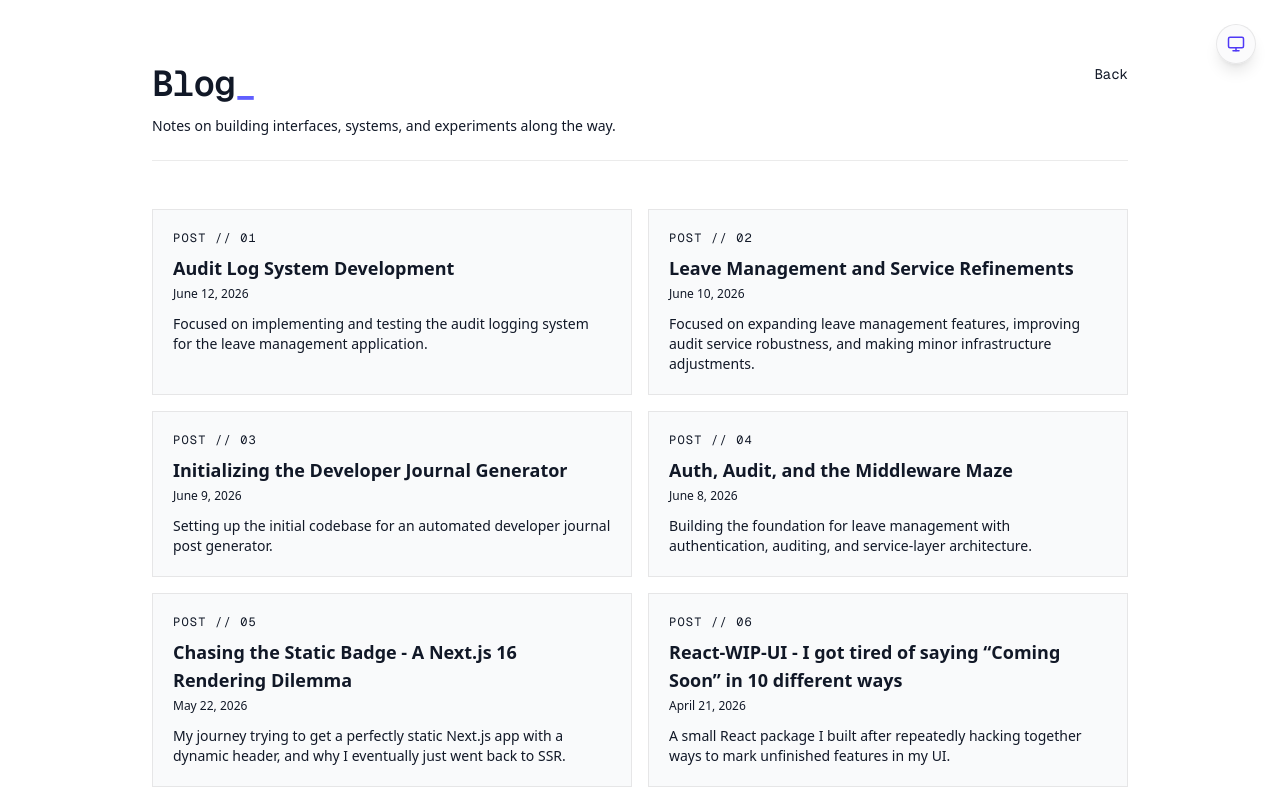
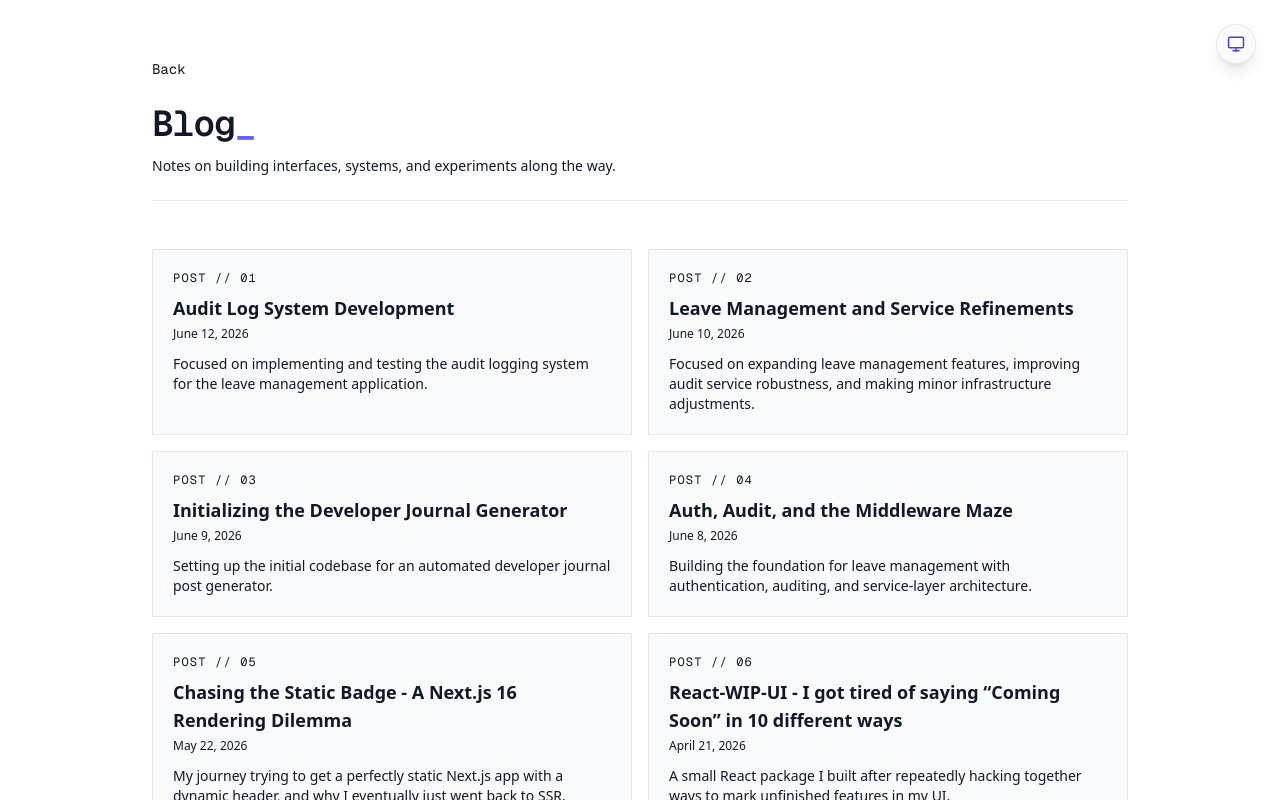
Before and after one commit to ioNihal/portfolio-two, a Next.js app: page /blog in a window 1280 px wide. Shown: the top 800 px of the page. Built offline with nearby package versions, Linux system fonts and the light colour scheme.

Commit message:
style(blog): refine header layout and adjust padding on blog index page

```diff
--- a/app/blog/page.jsx
+++ b/app/blog/page.jsx
@@ -45,17 +45,15 @@ export default function BlogIndexPage() {
     return (
         <main className="relative min-h-screen bg-background text-foreground">
 
-            <div className="relative mx-auto max-w-5xl px-6 py-16">
+            <div className="relative mx-auto max-w-5xl px-6 py-14">
 
                 <header className="mb-12 border-b border-border-main pb-6">
-                    <div className="flex justify-between">
-                        <h1 className="font-mono text-3xl font-semibold tracking-tight sm:text-4xl">
-                            Blog<span className="text-indigo-500">_</span>
-                        </h1>
-                        <Link href="/" className="text-sm font-mono text-muted hover:text-foreground">
-                            Back
-                        </Link>
-                    </div>
+                    <Link href="/" className="text-sm font-mono text-muted hover:text-foreground">
+                        Back
+                    </Link>
+                    <h1 className="mt-6 font-mono text-3xl font-semibold tracking-tight sm:text-4xl">
+                        Blog<span className="text-indigo-500">_</span>
+                    </h1>
                     <p className="mt-3 max-w-xl text-sm text-muted">
                         Notes on building interfaces, systems, and experiments along the way.
                     </p>
```
